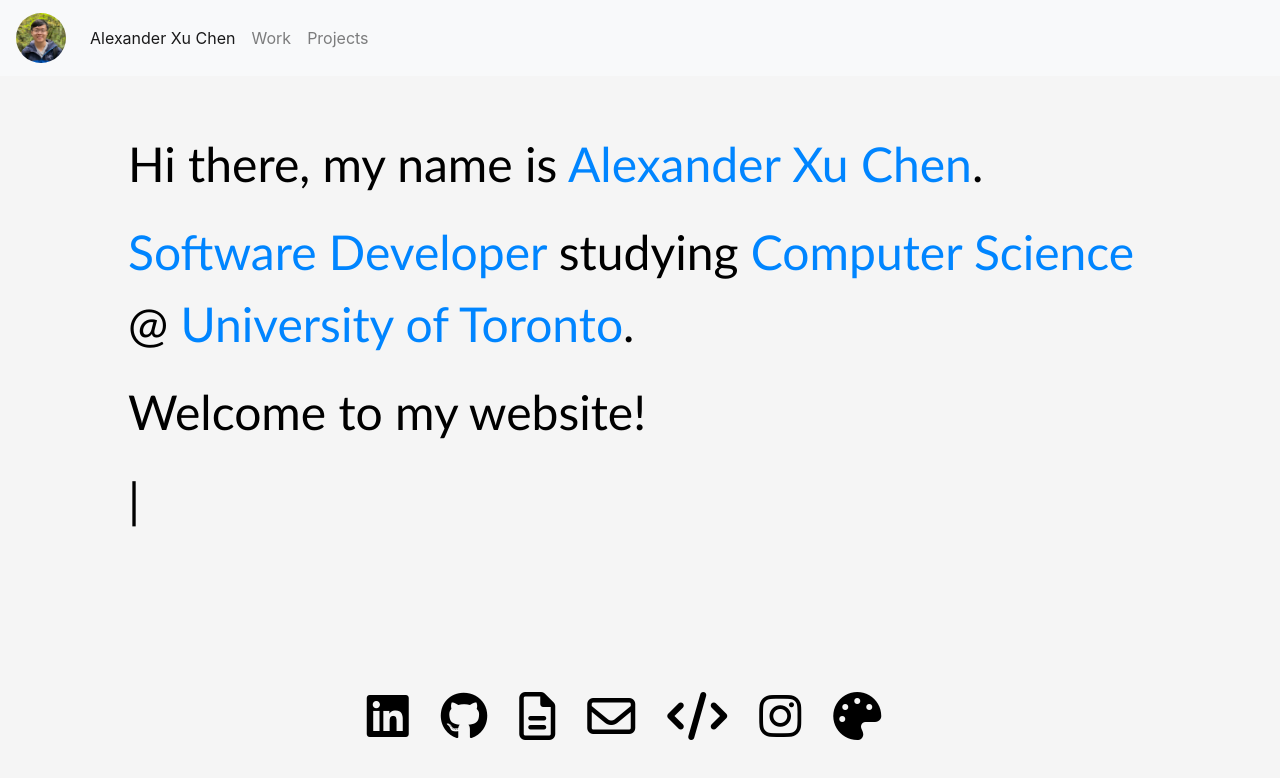
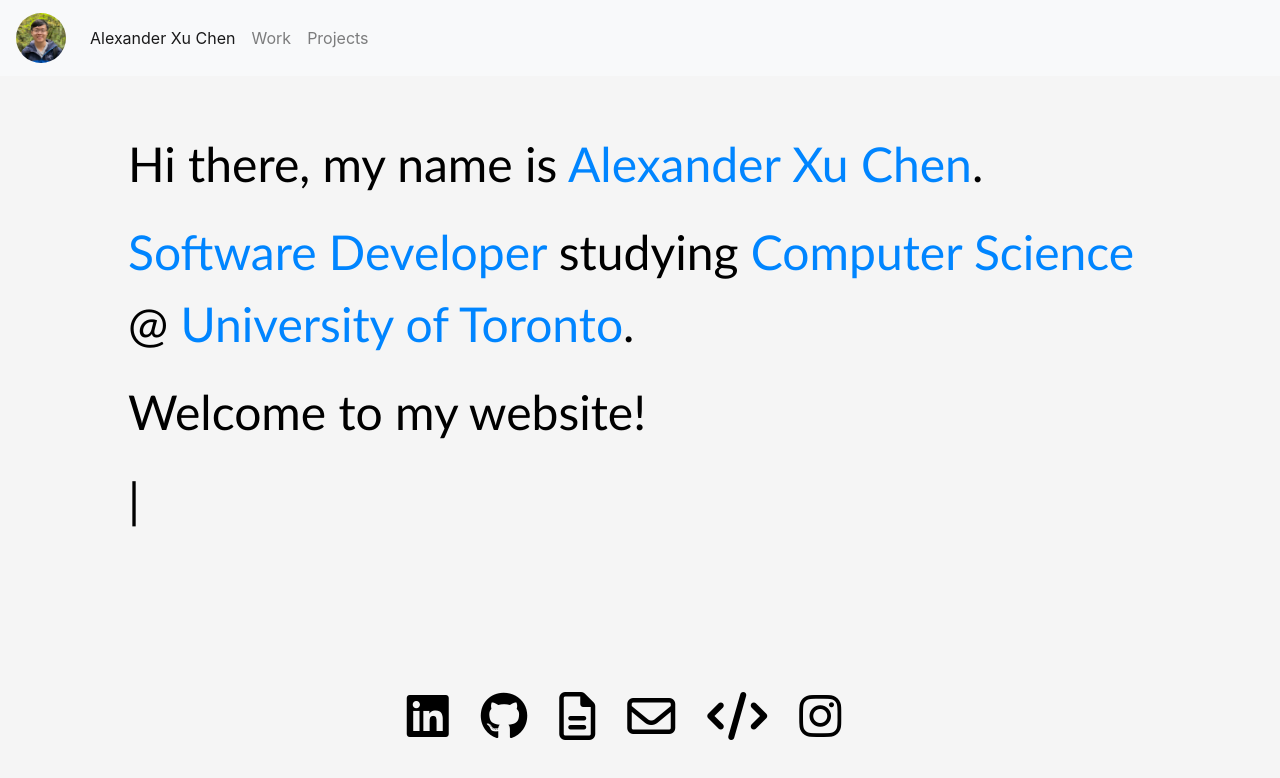
Before and after one commit to AlexXuChen/AlexXuChen.github.io, a React (Create React App) app: page /#/ in a window 1280 px wide. Shown: the top 778 px of the page. Built offline with nearby package versions, Linux system fonts and the light colour scheme.

Commit message:
disabled piskel

```diff
--- a/src/components/links.js
+++ b/src/components/links.js
@@ -28,9 +28,9 @@
           <a href="https://www.instagram.com/cookingcuzcovid/" target="_blank">
             <i class="fab fa-instagram fa-3x blackiconcolor"></i>
           </a>
-          <a href="https://www.piskelapp.com/user/5946630501564416#" target="_blank">
+          {/* <a href="https://www.piskelapp.com/user/5946630501564416#" target="_blank">
             <i class="fas fa-palette fa-3x blackiconcolor"></i>
-          </a>
+          </a> */}
         </div>
       </div>
     )
```
